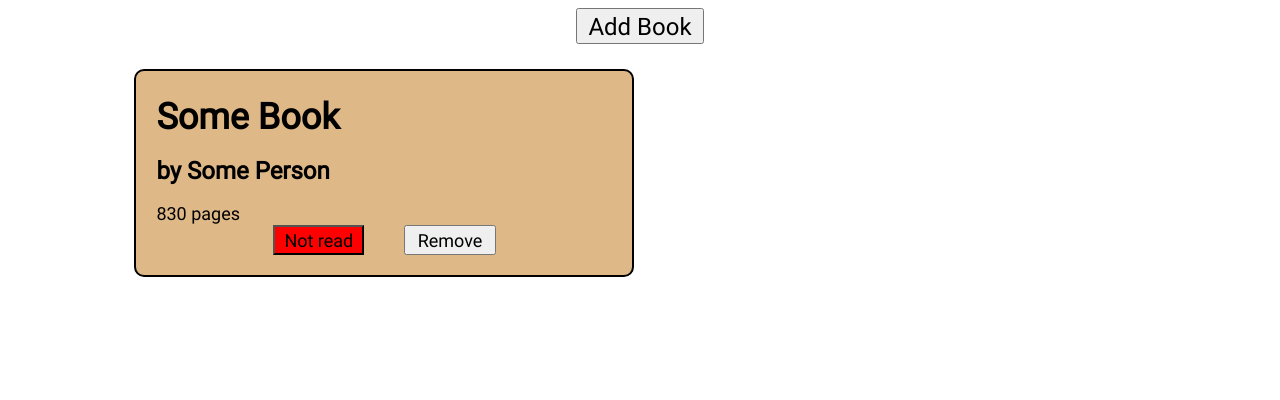
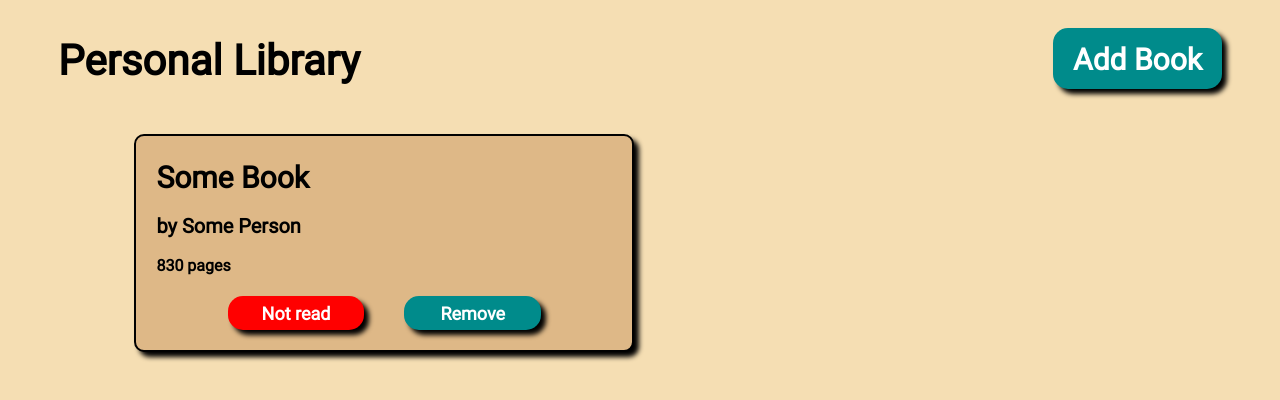
Before and after one commit to JoshMerhar/TOP-Library, a plain HTML site: page index.html in a window 1280 px wide. Both pictures are taken after a click on the button "Read". Drawn offline with Linux system fonts and the light colour scheme.

Commit message:
Complete main functions for buttons and add more styling

```diff
--- a/index.html
+++ b/index.html
@@ -5,11 +5,14 @@
     <meta name="viewport" content="width=device-width, initial-scale=1.0">
     <link rel="stylesheet" href="./styles.css">
     <script src="./library.js" defer></script>
-    <title>Library</title>
+    <title>Personal Library</title>
 </head>
 <body>
     <div class="container">
-        <button id="new-book-button">Add Book</button>
+        <div class="header">
+            <div class="header-text">Personal Library</div>
+            <button id="new-book-button">Add Book</button>
+        </div>
         <div class="new-book">
             <form action="./library.js" id="form">
                 <div class="top-row form-row">
--- a/library.js
+++ b/library.js
@@ -1,6 +1,7 @@
 const mainContent = document.querySelector(".library");
 
 let myLibrary = [{title: "Some Book", author: "Some Person", pages: 830, status: "Read"}];
+resetPage();
 displayLibrary();
 
 const newBookForm = document.querySelector(".new-book");
@@ -28,12 +29,12 @@ function addBookToLibrary(event) {
         const newBook = new Book(title, author, pages, status);
         myLibrary.push(newBook);
         resetForm();
-        resetPage();
         displayLibrary();
     }
 }
 
 function displayLibrary() {
+    resetPage();
     if (myLibrary) {
         for (let i = 0; i < myLibrary.length; i++) {
             const createBook = document.createElement("div");
@@ -50,35 +51,44 @@ function displayLibrary() {
                 </div>`;
             myLibrary[i].id = i;
             mainContent.appendChild(createBook);
-            setStatus();
+            setStatus(i);
         }
+        const removeButtons = document.querySelectorAll(".remove-book-button");
+        removeButtons.forEach((removeButton, i) => {
+        removeButton.addEventListener("click", () => removeBook(i));
+    });
     }
+    return;
 }
 
-function setStatus() {
-    const statusButtons = document.querySelectorAll(".status-button");
-    statusButtons.forEach(statusButton => {
-        if (statusButton.innerHTML === "Read") {
+function setStatus(bookIndex) {
+    const statusButton = document.querySelector(`.book-card:nth-child(${bookIndex + 1}) .status-button`);
+        if (myLibrary[bookIndex].status === "Read") {
             statusButton.classList.add("status-button-read");
         } else {
             statusButton.classList.add("status-button-unread");
         }
-    });
-    statusButtons.forEach(statusButton => statusButton.addEventListener("click", changeStatus))
+    statusButton.addEventListener("click", () => changeStatus(bookIndex));
 }
 
-function changeStatus() {
-    const statusButtons = document.querySelectorAll(".status-button");
-    statusButtons.forEach(statusButton => {
-        if (statusButton.innerHTML === "Read") {
-            statusButton.classList.remove("status-button-read");
-            statusButton.classList.add("status-button-unread");
-            statusButton.innerHTML = "Not read";
-        } else {
-            statusButton.classList.remove("status-button-unread");
-            statusButton.classList.add("status-button-read");
-            statusButton.innerHTML = "Read";
-        }});
+function changeStatus(bookIndex) {
+    const statusButton = document.querySelector(`.book-card:nth-child(${bookIndex + 1}) .status-button`);
+    if (myLibrary[bookIndex].status === "Read") {
+        myLibrary[bookIndex].status = "Not read";
+        statusButton.classList.remove("status-button-read");
+        statusButton.classList.add("status-button-unread");
+        statusButton.textContent = "Not read";
+    } else {
+        myLibrary[bookIndex].status = "Read";
+        statusButton.classList.remove("status-button-unread");
+        statusButton.classList.add("status-button-read");
+        statusButton.textContent = "Read";
+    };
+}
+
+function removeBook(bookIndex) {
+    myLibrary.splice(bookIndex, 1);
+    displayLibrary();
 }
 
 function resetForm() {
--- a/styles.css
+++ b/styles.css
@@ -11,15 +11,43 @@
     font-family: 'robotoregular', 'Lucida Sans', 'Lucida Sans Regular', 'Lucida Grande', 'Lucida Sans Unicode', Geneva, Verdana, sans-serif;
 }
 
+body {
+    background-color: wheat;
+}
+
 .container {
     display: grid;
     margin: auto;
 }
 
+.header {
+    display: flex;
+    justify-content: space-between;
+    align-items: center;
+    padding: 20px 50px;
+}
+
+.header-text {
+    font-size: 42px;
+    font-weight: bold;
+}
+
 #new-book-button {
-    font-size: 24px;
-    padding: 0 10px;
-    margin: auto;
+    font-size: 30px;
+    font-weight: bold;
+    padding: 10px 20px;
+    border-radius: 15px;
+    color: white;
+    background-color: darkcyan;
+    transition: .15s;
+    border-style: none;
+    box-shadow: 5px 5px 5px black;
+}
+
+#new-book-button:hover {
+    transform: scale(1.1);
+    background-color: cyan;
+    color: black;
 }
 
 .new-book {
@@ -93,21 +121,24 @@ select, #submit {
     border: 2px solid black;
     border-radius: 10px;
     background-color: burlywood;
+    gap: 20px;
+    box-shadow: 5px 5px 5px black;
 }
 
 .book-title {
-    font-size: 36px;
+    font-size: 30px;
     font-weight: bold;
 }
 
 .book-author {
-    font-size: 24px;
+    font-size: 20px;
     font-weight: bold;
     padding: 15px 0;
 }
 
 .book-pages {
-    font-size: 18px;
+    font-size: 16px;
+    font-weight: bold;
 }
 
 .close-form:hover {
@@ -122,7 +153,18 @@ select, #submit {
 
 .status-button, .remove-book-button {
     font-size: 18px;
-    width: 20%;
+    width: 30%;
+    border-style: none;
+    border-radius: 15px;
+    transition: .15s;
+    padding: 5px 15px;
+    color: white;
+    font-weight: bold;
+    box-shadow: 5px 5px 5px black;
+}
+
+.remove-book-button {
+    background-color: darkcyan;
 }
 
 .status-button-read {
@@ -132,3 +174,22 @@ select, #submit {
 .status-button-unread {
     background-color: red;
 }
+
+.status-button-read:hover,
+.status-button-unread:hover,
+.remove-book-button:hover {
+    transform: scale(1.1);
+    color: black;
+}
+
+.status-button-read:hover {
+    background-color: greenyellow;
+}
+
+.status-button-unread:hover {
+    background-color: lightcoral;
+}
+
+.remove-book-button:hover {
+    background-color: cyan;
+}
```
